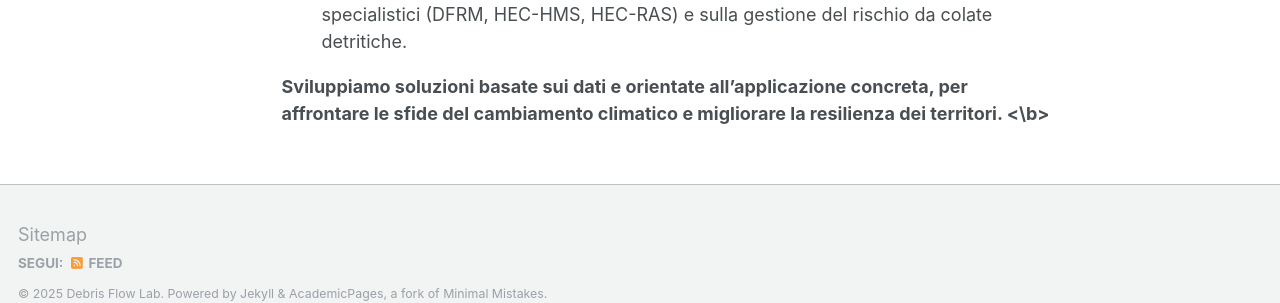
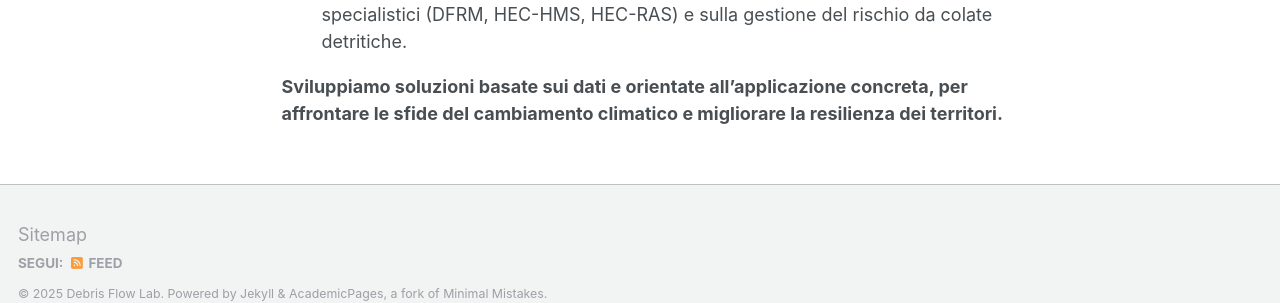
Before and after one commit to DebrisFlowLab/DebrisFlowLab.github.io, a Jekyll site: the page built from _pages/about.md, in a window 1280 px wide and 1078 px high. Shown: the part 738-1041 px from the top of the window. Built offline with Jekyll 4.4.1, drawn with Linux system fonts in a browser that asks for light colours.

```diff
--- a/_pages/about.md
+++ b/_pages/about.md
@@ -19,4 +19,4 @@ Le attività includono monitoraggio sul campo, sviluppo di modelli numerici, ril
 * Consulenze tecniche specialistiche per controversie civili e supporto a procedimenti giudiziari in ambito idraulico e geomorfologico, mediante perizie e relazioni tecnico-scientifiche.
 * Corsi di formazione tecnica rivolte a ingegneri, funzionari e tecnici, su software specialistici (DFRM, HEC-HMS, HEC-RAS) e sulla gestione del rischio da colate detritiche.
 
-<b> Sviluppiamo soluzioni basate sui dati e orientate all’applicazione concreta, per affrontare le sfide del cambiamento climatico e migliorare la resilienza dei territori. <\b>
+<b> Sviluppiamo soluzioni basate sui dati e orientate all’applicazione concreta, per affrontare le sfide del cambiamento climatico e migliorare la resilienza dei territori. </b>
```
